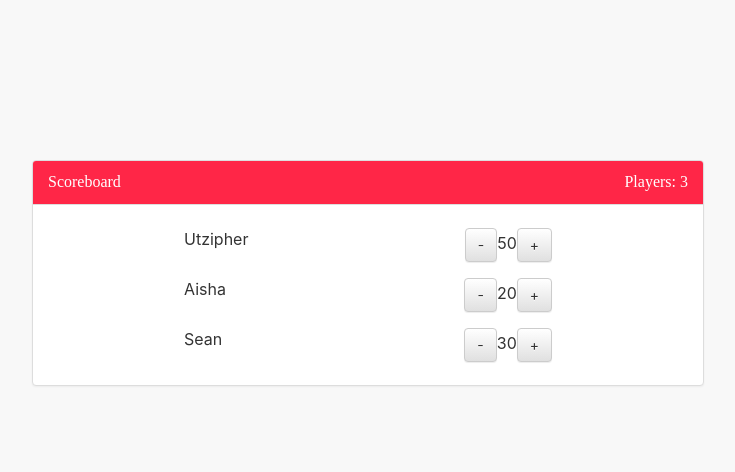
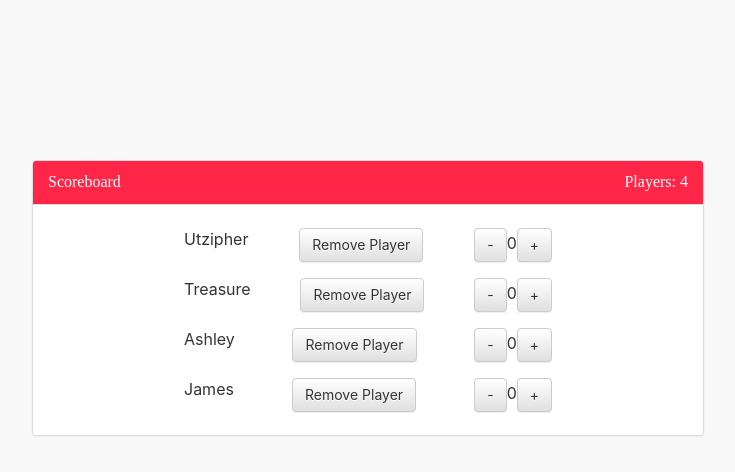
Before and after one commit to jordanutz/Scoreboard, a React (Create React App) app: page / in a window 1280 px wide. Shown: the top 472 px of the page, without its empty margins (272-1007 px from the left). Built offline with nearby package versions, Linux system fonts and the light colour scheme.

Commit message:
Added delete from stateUser can now delete from state

```diff
--- a/src/App.js
+++ b/src/App.js
@@ -1,15 +1,52 @@
-import React, { Component } from 'react';
+import React, {Component} from 'react';
 import './App.css';
 import Header from './components/Header/Header';
 
 class App extends Component {
+  constructor() {
+    super()
+    this.state = {
+      players: [
+        {
+          name: "Utzipher",
+          id: 1
+        },
+        {
+          name: "Treasure",
+          id: 2
+        },
+        {
+          name: "Ashley",
+          id: 3
+        },
+        {
+          name: "James",
+          id: 4
+        }
+      ]
+    }
+    this.handleRemovePlayer = this.handleRemovePlayer.bind(this);
+  }
+
+  handleRemovePlayer = (id) => {
+    this.setState( prevState => {
+      return {
+        players: prevState.players.filter( player => player.id !== id)
+      }
+    })
+  }
+
   render() {
+    console.log(this.state.players)
+
     return (
       <div>
 
         <Header
           title="Scoreboard"
           totalPlayers={3}
+          initialPlayers={this.state.players}
+          removePlayer={this.handleRemovePlayer}
           />
 
       </div>
--- a/src/components/Counter/Counter.js
+++ b/src/components/Counter/Counter.js
@@ -1,15 +1,43 @@
 import React, {Component} from 'react';
 import {Button} from 'react-bootstrap';
 
-const Counter = (props) => {
-  console.log(props)
-  return (
-    <div className="counter">
-      <Button className="decrement-button"> - </Button>
-      <span className="player-score">{props.score}</span>
-      <Button className="increment-button"> + </Button>
-    </div>
-  )
+class Counter extends Component {
+  constructor() {
+    super()
+    this.state = {
+      score: 0
+    }
+    this.incrementScore = this.incrementScore.bind(this);
+    this.decrementScore = this.decrementScore.bind(this);
+  }
+
+  incrementScore = () => {
+    this.setState(prevState => {
+      return {
+        score: this.state.score + 1
+      }
+    })
+  }
+
+  decrementScore = () => {
+    this.setState(prevState => {
+      return {
+        score: this.state.score - 1
+      }
+    })
+  }
+
+
+  render() {
+    return (
+      <div className="counter">
+        <Button className="decrement-button" onClick={this.decrementScore}> - </Button>
+        <span className="player-score">{this.state.score}</span>
+        <Button className="increment-button" onClick={this.incrementScore}> + </Button>
+      </div>
+    )
+  }
 }
 
+
 export default Counter;
--- a/src/components/Header/Header.js
+++ b/src/components/Header/Header.js
@@ -10,13 +10,20 @@ const Header = (props) => {
       <Panel className="panel-container">
         <Panel.Heading>
           <div>{props.title}</div>
-          <div>Players: {props.totalPlayers}</div>
+          <div>Players: {props.initialPlayers.length}</div>
         </Panel.Heading>
         <Panel.Body className="player-profile">
           <div className="player">
-            <Players name="Utzipher" score={50}/>
-            <Players name="Aisha" score={20}/>
-            <Players name="Sean" score={30}/>
+            {props.initialPlayers.map( (player, id) => {
+
+              return <Players
+                key={id}
+                name={player.name}
+                removePlayer={props.removePlayer}
+                id={player.id}
+                />
+
+            })}
           </div>
         </Panel.Body>
       </Panel>
--- a/src/components/Players/Players.js
+++ b/src/components/Players/Players.js
@@ -1,12 +1,15 @@
 import React from 'react';
 import Counter from '../Counter/Counter';
 import './Players.css'
+import {Button} from 'react-bootstrap';
 
 const Players = (props) => {
+  console.log(props)
   return (
     <div className="player-container">
       <span className="player-name">{props.name}</span>
-      <Counter score={props.score}/>
+      <Button onClick={ () => props.removePlayer(props.id)}>Remove Player</Button>
+      <Counter />
     </div>
   )
 }
```
